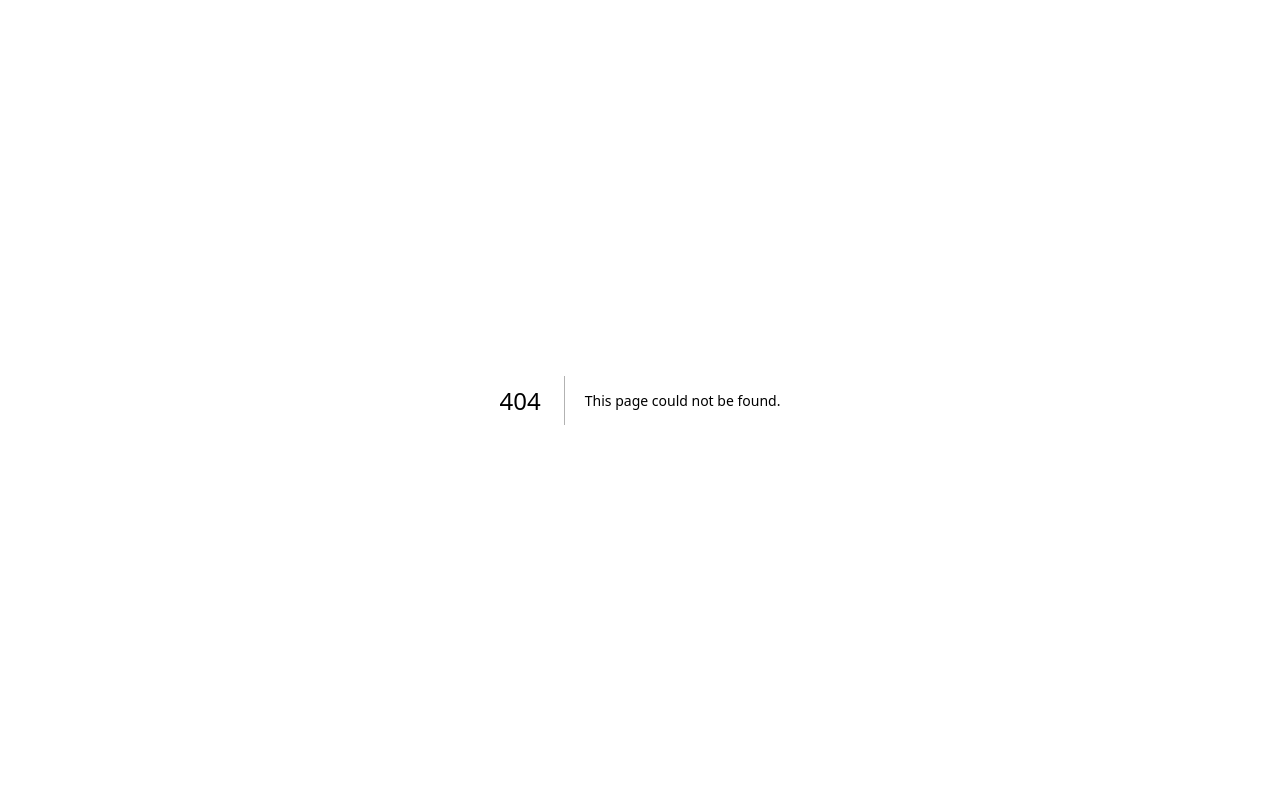
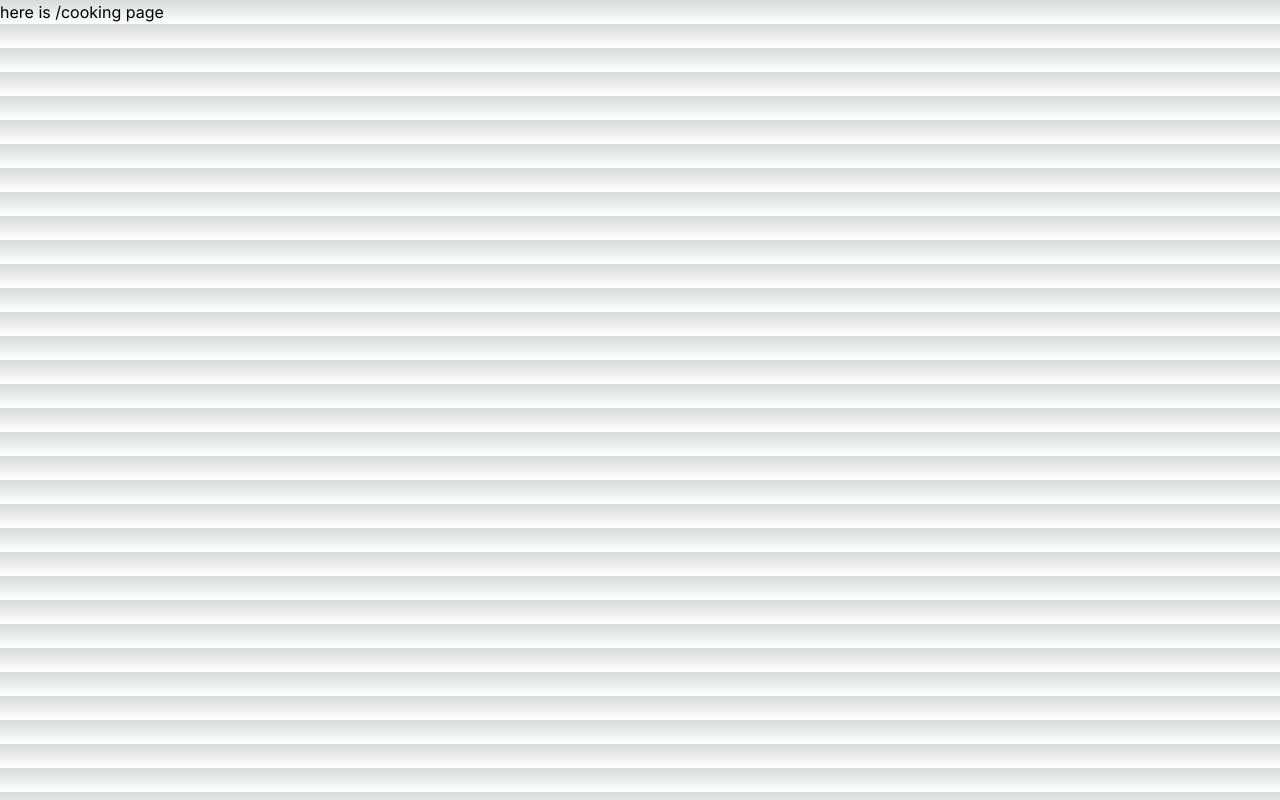
Before and after one commit to 2024-vol11-18/hands-free-cooking, a Next.js app in the folder cooking_app/: page /cooking in a window 1280 px wide. Before the commit this address had no page. Built offline with nearby package versions, Linux system fonts and the light colour scheme.

Commit message:
フロントのフォルダを構成

```diff
--- /dev/null
+++ b/cooking_app/src/app/cooking/page.tsx
@@ -0,0 +1,13 @@
+"use client";
+
+import Image from "next/image";
+import useSWR from "swr";
+import useSWRMutation from "swr/mutation";
+
+export default function Cooking() {
+    return (
+    <>
+        <p>here is /cooking page</p>
+    </>
+    )
+}
--- /dev/null
+++ b/cooking_app/src/app/home/page.tsx
@@ -0,0 +1,13 @@
+"use client";
+
+import Image from "next/image";
+import useSWR from "swr";
+import useSWRMutation from "swr/mutation";
+
+export default function Home() {
+    return (
+    <>
+        <p>here is /home page</p>
+    </>
+    )
+}
--- /dev/null
+++ b/cooking_app/src/app/recipe/page.tsx
@@ -0,0 +1,13 @@
+"use client";
+
+import Image from "next/image";
+import useSWR from "swr";
+import useSWRMutation from "swr/mutation";
+
+export default function Recipe() {
+    return (
+    <>
+        <p>here is /recipe page</p>
+    </>
+    )
+}
```
